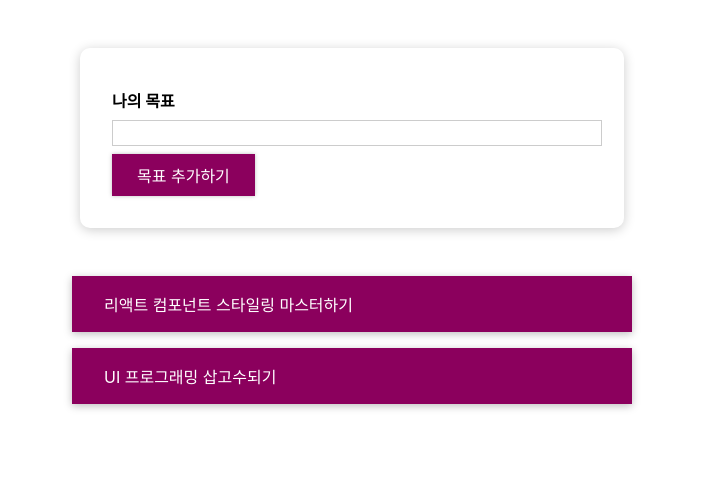
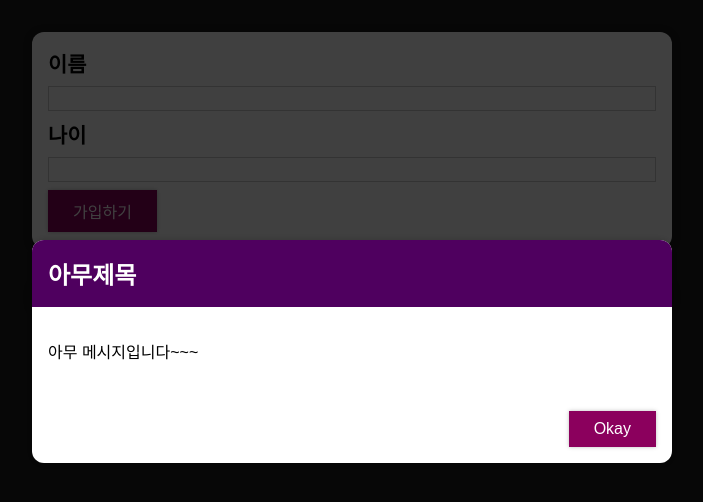
Before and after one commit to ChaeyoonN/react-basic-study202310, a React (Create React App) app: page / in a window 1280 px wide. Shown: the top 502 px of the page, without its empty margins (288-991 px from the left). Built offline with nearby package versions, Linux system fonts and the light colour scheme.

Commit message:
Users 앱 기본 템플릿 작성, 에러 모달 만들기

```diff
--- a/src/App.js
+++ b/src/App.js
@@ -6,78 +6,20 @@
 import NewExpense from './components/NewExpense/NewExpense';
 import CourseInput from './components/CourseGoals/CourseInput';
 import CourseList from './components/CourseGoals/CourseList';
-
-const DUMMY_DATA = [
-  {
-    id: 'g1',
-    text: '리액트 컴포넌트 스타일링 마스터하기',
-  },
-  {
-    id: 'g2',
-    text: 'UI 프로그래밍 삽고수되기',
-  },
-];
+import AddUsers from './components/Users/AddUsers';
+import UserList from './components/Users/UserList';
 
 const App = () => {
-  const [goals, setGoals] = useState(DUMMY_DATA);
+  const [userList, setUserList] = useState([]);
 
-  //input에게 전달할 함수
-  const addGoalHandler = (text) => {
-    console.log('전달받은 텍스트: ', text);
-    const newGoal = {
-      id: Math.random().toString(),
-      text: text,
-    };
-
-    //상태변수(배열)을 수정
-    // setGoals([...goals, newGoal]); //배열 전체를 갈아야 한다!
-    setGoals((prevGoals) => [...prevGoals, newGoal]);
-    //이렇게 써도 됌 (순서 보장)
+  const AddUserHandler = (user) => {
+    console.log(user);
+    setUserList((prev) => [...prev, { ...user, id: Math.random().toString() }]);
   };
-
-  //삭제 이벤트 핸들러를 CourseItem까지 내려보내야 됌.
-  const deleteGoalHandler = (id) => {
-    //방법1.
-    // console.log('전달된 id: ', id);
-    // const updateGoals = [...goals]; // 상태 배열 그대로 복사해서 가져옴.
-    // const index = updateGoals.findIndex((goal) => goal.id === id);
-    // console.log(index);
-    // updateGoals.splice(index, 1); //인덱스(부터), 지울 갯수, (지운 자리에 추가할 요소)
-
-    //방법2.
-    const updateGoals = goals.filter((goal) => goal.id !== id); //필터는 일치하는 요소 리턴
-
-    setGoals(updateGoals); // 배열 갈아끼우기
-  };
-
-  //CourseList 조건부 렌더링
-  let listContent = (
-    <p
-      style={{
-        color: 'red',
-        fontSize: '2em',
-        textAlign: 'center',
-      }}
-    >
-      목표를 등록해 주세요!!
-    </p>
-  );
-
-  if (goals.length > 0) {
-    listContent = (
-      <CourseList
-        items={goals}
-        onDelete={deleteGoalHandler}
-      />
-    );
-  }
-
   return (
     <div>
-      <section id='goal-form'>
-        <CourseInput onAdd={addGoalHandler} />
-      </section>
-      <section id='goals'>{listContent}</section>
+      <AddUsers onAddUser={AddUserHandler} />
+      <UserList users={userList} />
     </div>
   );
 };
--- a/src/components/UI/Button/Button.js
+++ b/src/components/UI/Button/Button.js
@@ -1,39 +1,39 @@
 import React from 'react';
-// import './Button.css';
+import './Button.css';
 import styled from 'styled-components';
 
-const Button = styled.button`
-  font: inherit;
-  padding: 0.5rem 1.5rem;
-  border: 1px solid #8b005d;
-  color: white;
-  background: #8b005d;
-  box-shadow: 0 0 4px rgba(0, 0, 0, 0.26);
-  cursor: pointer;
+// const Button = styled.button`
+//   font: inherit;
+//   padding: 0.5rem 1.5rem;
+//   border: 1px solid #8b005d;
+//   color: white;
+//   background: #8b005d;
+//   box-shadow: 0 0 4px rgba(0, 0, 0, 0.26);
+//   cursor: pointer;
 
-  &:focus {
-    outline: none;
-  }
+//   &:focus {
+//     outline: none;
+//   }
 
-  &:hover,
-  &:active {
-    background: #ac0e77;
-    border-color: #ac0e77;
-    box-shadow: 0 0 8px rgba(0, 0, 0, 0.26);
-  }
-`;
+//   &:hover,
+//   &:active {
+//     background: #ac0e77;
+//     border-color: #ac0e77;
+//     box-shadow: 0 0 8px rgba(0, 0, 0, 0.26);
+//   }
+// `;
 
-// const Button = ({ type, onClick, children }) => {
-//   //Button 안에 있는 것이 children
-//   return (
-//     <button
-//       type={type}
-//       className='button'
-//       onClick={onClick}
-//     >
-//       {children}
-//     </button>
-//   );
-// };
+const Button = ({ type, onClick, children }) => {
+  //Button 안에 있는 것이 children
+  return (
+    <button
+      type={type || 'button'} //기본값 설정
+      className='button'
+      onClick={onClick}
+    >
+      {children}
+    </button>
+  );
+};
 
 export default Button;
--- a/src/components/UI/Card.js
+++ b/src/components/UI/Card.js
@@ -1,9 +1,9 @@
 import React from 'react';
-import './Card.css';
+import './Card.module.css';
+import styles from './Card.module.css';
 
 const Card = ({ children, className }) => {
-  const madeClass = 'card ' + className;
-  return <div className={madeClass}>{children}</div>;
+  return <div className={`${styles.card} ${className}`}>{children}</div>;
 };
 
 export default Card;
--- a/src/components/UI/Card.css
+++ b/src/components/UI/Card.module.css
@@ -1,4 +1,5 @@
 .card {
   border-radius: 12px;
   box-shadow: 0 1px 8px rgba(0, 0, 0, 0.25);
+  background: #fff;
 }
--- /dev/null
+++ b/src/components/UI/Modal/ErrorModal.js
@@ -0,0 +1,25 @@
+import React from 'react';
+import Button from '../Button/Button';
+import Card from '../Card';
+import styles from './ErrorModal.module.css'; // styles라는 이름으로 임포트
+
+const ErrorModal = ({ title, message }) => {
+  return (
+    <>
+      <div className={styles.backdrop} />
+      <Card className={styles.modal}>
+        <header className={styles.header}>
+          <h2>{title}</h2>
+        </header>
+        <div className={styles.content}>
+          <p>{message}</p>
+        </div>
+        <footer className={styles.actions}>
+          <Button>Okay</Button>
+        </footer>
+      </Card>
+    </>
+  );
+};
+
+export default ErrorModal;
--- /dev/null
+++ b/src/components/UI/Modal/ErrorModal.module.css
@@ -0,0 +1,45 @@
+.backdrop {
+  position: fixed;
+  top: 0;
+  left: 0;
+  width: 100%;
+  height: 100vh;
+  z-index: 10;
+  background: rgba(0, 0, 0, 0.75);
+}
+
+.modal {
+  position: fixed;
+  top: 30vh;
+  left: 10%;
+  width: 80%;
+  z-index: 100;
+  overflow: hidden;
+}
+
+.header {
+  background: #4f005f;
+  padding: 1rem;
+}
+
+.header h2 {
+  margin: 0;
+  color: white;
+}
+
+.content {
+  padding: 1rem;
+}
+
+.actions {
+  padding: 1rem;
+  display: flex;
+  justify-content: flex-end;
+}
+
+@media (min-width: 768px) {
+  .modal {
+    left: calc(50% - 20rem);
+    width: 40rem;
+  }
+}
--- /dev/null
+++ b/src/components/Users/AddUsers.js
@@ -0,0 +1,71 @@
+import React, { useState } from 'react';
+import styles from './AddUsers.module.css';
+import Card from '../UI/Card';
+import Button from '../UI/Button/Button';
+import ErrorModal from '../UI/Modal/ErrorModal';
+
+const AddUsers = ({ onAddUser }) => {
+  const [userValue, setUserValue] = useState({
+    userName: '',
+    age: '',
+  });
+
+  const userNameChangeHandler = (e) => {
+    setUserValue((prevUserValue) => ({
+      ...prevUserValue,
+      userName: e.target.value,
+    }));
+  };
+
+  const ageChangeHandler = (e) => {
+    setUserValue((prevUserValue) => ({
+      ...prevUserValue,
+      age: e.target.value,
+    }));
+  };
+
+  const userSubmitHandler = (e) => {
+    e.preventDefault();
+
+    if (userValue.userName.trim() === '' || userValue.age.trim() === '') {
+      return;
+    }
+
+    if (+userValue.age < 1) return;
+
+    onAddUser(userValue); //부모의 함수 호출하면서 값 전달.
+
+    setUserValue({ userName: '', age: '' });
+  };
+
+  return (
+    //React.Fragment
+    <>
+      <ErrorModal
+        title={'아무제목'}
+        message={'아무 메시지입니다~~~'}
+      />
+      <Card className={styles.input}>
+        <form onSubmit={userSubmitHandler}>
+          <label htmlFor='username'>이름</label>
+          <input
+            id='username'
+            type='text'
+            onChange={userNameChangeHandler}
+            value={userValue.userName}
+          />
+          <label htmlFor='age'>나이</label>
+          <input
+            id='age'
+            type='number'
+            onChange={ageChangeHandler}
+            value={userValue.age}
+          />
+          <Button type='submit'>가입하기</Button>
+        </form>
+      </Card>
+    </>
+  );
+};
+
+export default AddUsers;
--- /dev/null
+++ b/src/components/Users/AddUsers.module.css
@@ -0,0 +1,27 @@
+.input {
+  margin: 2rem auto;
+  padding: 1rem;
+  width: 90%;
+  max-width: 40rem;
+}
+
+.input label {
+  display: block;
+  font-weight: bold;
+  margin-bottom: 0.5rem;
+  font-size: 1.3em;
+}
+
+.input input {
+  font: inherit;
+  display: block;
+  width: 100%;
+  border: 1px solid #ccc;
+  padding: 0.15rem;
+  margin-bottom: 0.5rem;
+}
+
+.input input:focus {
+  outline: none;
+  border-color: #4f005f;
+}
--- /dev/null
+++ b/src/components/Users/UserList.js
@@ -0,0 +1,20 @@
+import React from 'react';
+import styles from './UserList.module.css';
+import Card from '../UI/Card';
+
+const UserList = ({ users }) => {
+  console.log(users);
+  return (
+    <Card className={styles.users}>
+      <ul>
+        {users.map((user) => (
+          <li key={user.id}>
+            {user.userName} ({user.age}세)
+          </li>
+        ))}
+      </ul>
+    </Card>
+  );
+};
+
+export default UserList;
--- /dev/null
+++ b/src/components/Users/UserList.module.css
@@ -0,0 +1,16 @@
+.users {
+  margin: 2rem auto;
+  width: 90%;
+  max-width: 40rem;
+}
+
+.users ul {
+  list-style: none;
+  padding: 1rem;
+}
+
+.users li {
+  border: 1px solid #ccc;
+  margin: 0.5rem 0;
+  padding: 0.5rem;
+}
--- a/src/index.css
+++ b/src/index.css
@@ -1,13 +1,12 @@
+* {
+  box-sizing: border-box;
+}
+
+html {
+  font-family: sans-serif;
+}
+
 body {
   margin: 0;
-  font-family: -apple-system, BlinkMacSystemFont, 'Segoe UI', 'Roboto', 'Oxygen',
-    'Ubuntu', 'Cantarell', 'Fira Sans', 'Droid Sans', 'Helvetica Neue',
-    sans-serif;
-  -webkit-font-smoothing: antialiased;
-  -moz-osx-font-smoothing: grayscale;
+  background: #1c1c1c;
 }
-
-code {
-  font-family: source-code-pro, Menlo, Monaco, Consolas, 'Courier New',
-    monospace;
-}
```
